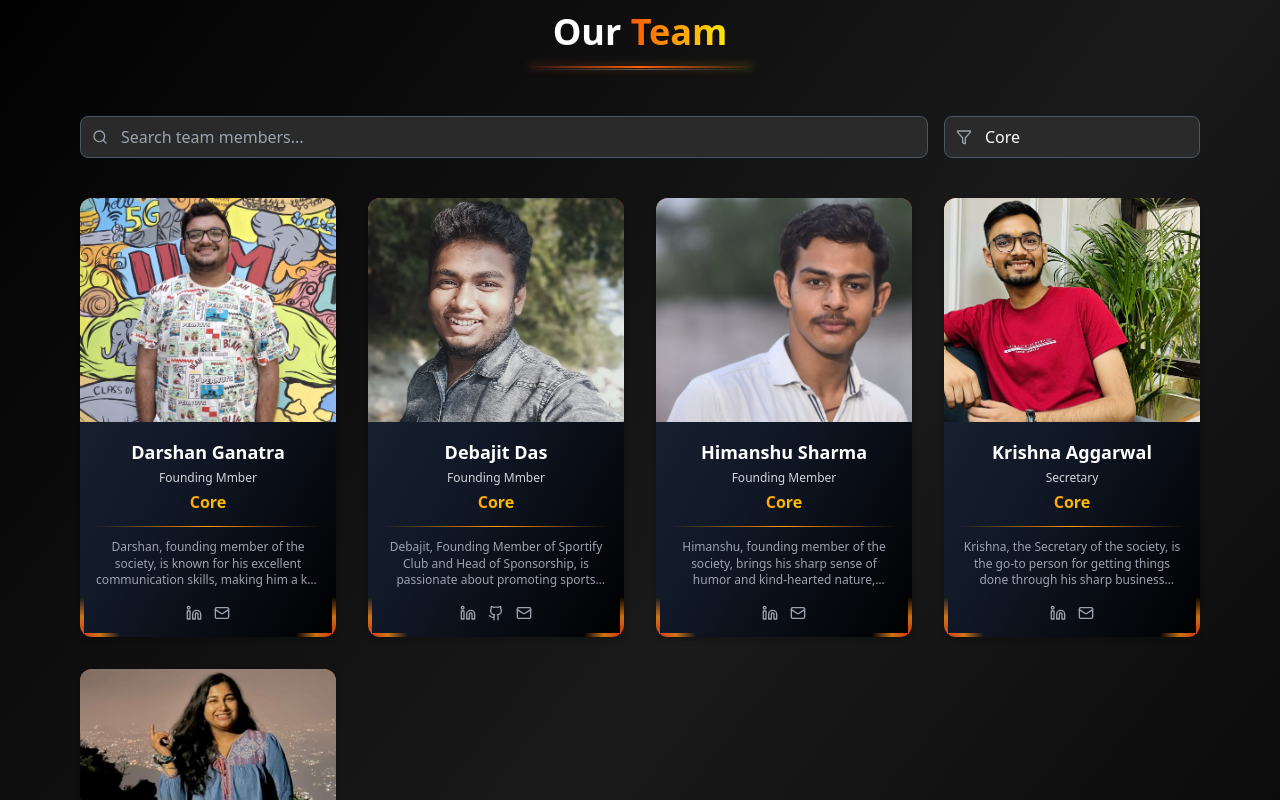
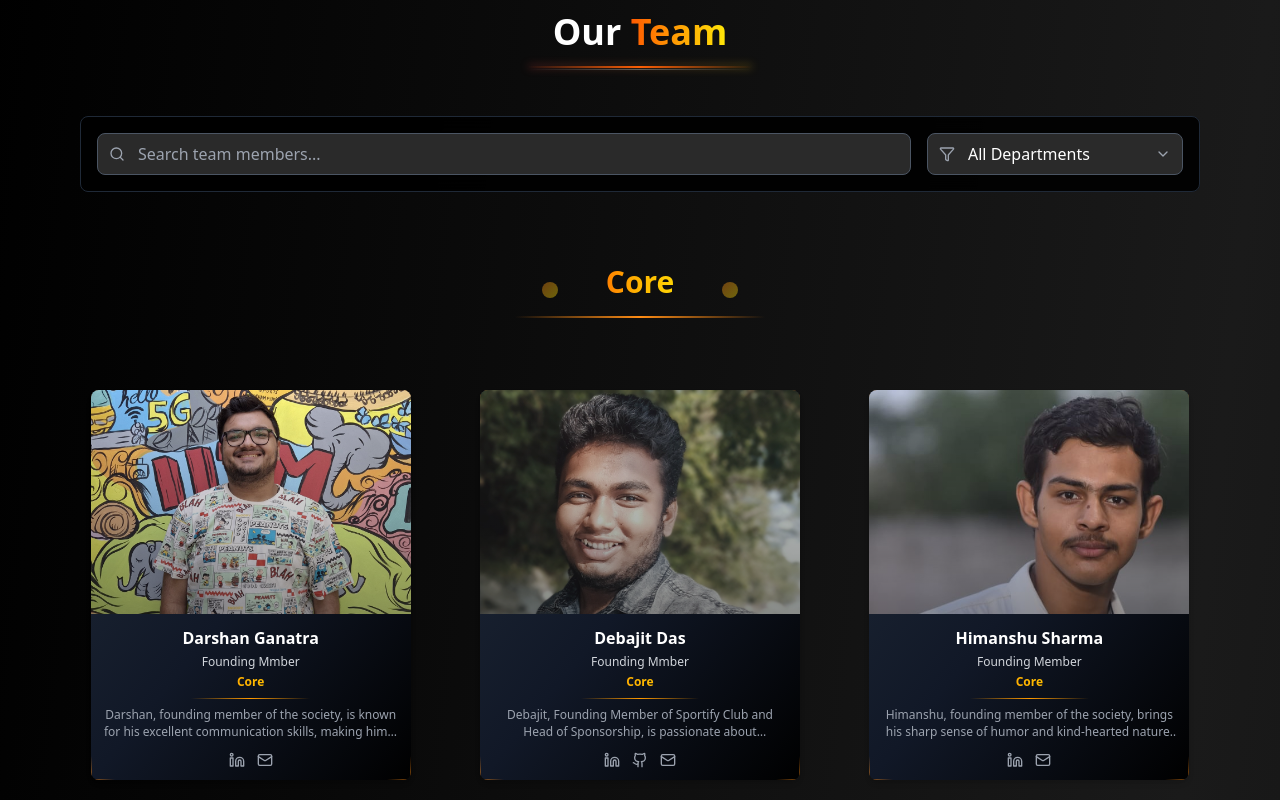
Before and after one commit to AaryanPanda/The_Sportify_Society, a React (Vite) app in the folder sportify-society-site/: page /team in a window 1280 px wide. Shown: the part 100-900 px from the top of the page. Built offline with nearby package versions, Linux system fonts and the light colour scheme.

Commit message:
refactor: redesign team member cards and section headers for cleaner UI

```diff
--- /dev/null
+++ b/package.json
@@ -0,0 +1,6 @@
+{
+  "dependencies": {
+    "framer-motion": "^12.9.4",
+    "lucide-react": "^0.507.0"
+  }
+}
--- a/sportify-society-site/src/components/teamMembers.jsx
+++ b/sportify-society-site/src/components/teamMembers.jsx
@@ -1,48 +1,153 @@
-import { useState } from "react";
+import { useState, useEffect } from "react";
 import { teamMembers } from "../lib/data";
-import { Github, Linkedin, Mail, Filter, Search } from "lucide-react";
+import { Github, Linkedin, Mail, Filter, Search, ChevronDown } from "lucide-react";
+import { motion, AnimatePresence } from "framer-motion";
 
 export default function TeamMembers() {
   const [searchQuery, setSearchQuery] = useState("");
-  const [categoryFilter, setCategoryFilter] = useState("Core");
+  const [categoryFilter, setCategoryFilter] = useState("all");
+  const [visibleSection, setVisibleSection] = useState(null);
 
-
-  // Get unique categories
-  const categories = [
-    "all",
-    ...Array.from(
-      new Set(
-        teamMembers
-          .map((member) => member.category?.trim())
-          .filter(Boolean)
-          .map(
-            (cat) => cat.charAt(0).toUpperCase() + cat.slice(1).toLowerCase()
-          )
-      )
-    ),
+  // Define category order
+  const categoryOrder = [
+    "Core",
+    "Event Management",
+    "Graphic Design",
+    "Web-Ops",
+    "PR & Outreach",
+    "Sponsorship",
+    "Research & Publication",
+    "Content & Documentation",
+    "Social Media"
   ];
 
-  // Filtered team members
-  const filteredMembers = teamMembers.filter((member) => {
-    const matchesSearch =
-      member.name.toLowerCase().includes(searchQuery.toLowerCase()) ||
-      member.category.toLowerCase().includes(searchQuery.toLowerCase());
-
-    const normalizedCategory =
-      member.category &&
-      member.category.charAt(0).toUpperCase() +
-        member.category.slice(1).toLowerCase();
-
-    const matchesCategory =
-      categoryFilter === "all" || normalizedCategory === categoryFilter;
-
-    return matchesSearch && matchesCategory;
+  // Create a mapping for original-case categories
+  const categoryMapping = {};
+  categoryOrder.forEach(category => {
+    // Create a normalized key (lowercase) to map to the original casing
+    categoryMapping[category.toLowerCase()] = category;
   });
 
+  // Get unique categories with members count
+  const categoriesWithCounts = Object.entries(
+    teamMembers.reduce((acc, member) => {
+      // Normalize for lookup
+      const normalizedCategory = member.category && member.category.toLowerCase();
+
+      // Use the original casing from the categoryOrder if available
+      const displayCategory = categoryMapping[normalizedCategory] ||
+        (member.category &&
+         member.category.charAt(0).toUpperCase() +
+         member.category.slice(1).toLowerCase());
+
+      if (!acc[displayCategory]) {
+        acc[displayCategory] = 0;
+      }
+      acc[displayCategory]++;
+      return acc;
+    }, {})
+  );
+
+  // Get array of categories for select dropdown
+  const categories = [
+    { name: "all", label: "All Departments" },
+    ...categoriesWithCounts.map(([category, count]) => ({
+      name: category,
+      label: `${category} (${count})`,
+    })),
+  ];
+
+  // Group team members by category using the proper casing
+  const membersByCategory = teamMembers.reduce((acc, member) => {
+    // Normalize for lookup
+    const normalizedCategory = member.category && member.category.toLowerCase();
+
+    // Use the original casing from the categoryOrder if available
+    const displayCategory = categoryMapping[normalizedCategory] ||
+      (member.category &&
+       member.category.charAt(0).toUpperCase() +
+       member.category.slice(1).toLowerCase());
+
+    if (!acc[displayCategory]) {
+      acc[displayCategory] = [];
+    }
+
+    // Only include members that match search query
+    if (
+      searchQuery === "" ||
+      member.name.toLowerCase().includes(searchQuery.toLowerCase()) ||
+      member.position.toLowerCase().includes(searchQuery.toLowerCase())
+    ) {
+      acc[displayCategory].push(member);
+    }
+
+    return acc;
+  }, {});
+
+  // Sort categories according to specified order
+  const sortedCategories = Object.keys(membersByCategory).sort((a, b) => {
+    const indexA = categoryOrder.indexOf(a);
+    const indexB = categoryOrder.indexOf(b);
+
+    // If both categories are in our ordered list, sort by that order
+    if (indexA !== -1 && indexB !== -1) {
+      return indexA - indexB;
+    }
+
+    // If only one category is in our list, prioritize it
+    if (indexA !== -1) return -1;
+    if (indexB !== -1) return 1;
+
+    // For any categories not in our ordered list, sort alphabetically
+    return a.localeCompare(b);
+  });
+
+  // Effect to handle intersection observer for animations
+  useEffect(() => {
+    const observer = new IntersectionObserver(
+      (entries) => {
+        entries.forEach((entry) => {
+          if (entry.isIntersecting) {
+            setVisibleSection(entry.target.dataset.category);
+
+            // Add subtle animation when section becomes visible
+            const section = entry.target;
+            section.style.transition = "opacity 0.5s ease-out";
+            section.style.opacity = "1";
+          }
+        });
+      },
+      { threshold: 0.2, rootMargin: "-50px 0px" }
+    );
+
+    document.querySelectorAll(".category-section").forEach((section) => {
+      // Reset opacity before observing
+      section.style.opacity = "0.92";
+      observer.observe(section);
+    });
+
+    return () => observer.disconnect();
+  }, [categoryFilter, searchQuery]);
+
+  // Check if we have any results after filtering
+  const hasResults = Object.values(membersByCategory).some(
+    (members) => members.length > 0
+  );
+
   return (
-    <div className="w-full">
+    <motion.div
+      className="w-full"
+      initial={{ opacity: 0 }}
+      animate={{ opacity: 1 }}
+      transition={{ duration: 0.5 }}
+    >
       {/* Search + Filter */}
-      <div className="flex flex-col md:flex-row gap-4 mb-10">
+      <motion.div
+        className="flex flex-col md:flex-row gap-4 mb-10 sticky top-0 z-10 bg-black bg-opacity-90 backdrop-blur-md p-4 rounded-lg border border-gray-800"
+        initial={{ y: -20, opacity: 0 }}
+        animate={{ y: 0, opacity: 1 }}
+        transition={{ delay: 0.2, ease: "easeOut" }}
+      >
         {/* Search */}
         <div className="relative flex-1">
           <Search className="absolute left-3 top-1/2 transform -translate-y-1/2 h-4 w-4 text-gray-400" />
@@ -65,109 +170,264 @@ export default function TeamMembers() {
               className="w-full appearance-none pl-10 pr-8 py-2 rounded-lg bg-[#2a2a2a] text-white border border-gray-600 focus:outline-none focus:ring-2 focus:ring-[#ff8a00]"
             >
               {categories.map((cat) => (
-          <option key={cat} value={cat}>
-            {cat === "all" ? "All Departments" : cat}
+                <option key={cat.name} value={cat.name}>
+                  {cat.label}
                 </option>
               ))}
             </select>
+            <ChevronDown className="absolute right-3 top-1/2 transform -translate-y-1/2 h-4 w-4 text-gray-400 pointer-events-none" />
           </div>
         </div>
+      </motion.div>
+
+      {/* No Results Message */}
+      {!hasResults && (
+        <motion.div
+          initial={{ opacity: 0, y: 20 }}
+          animate={{ opacity: 1, y: 0 }}
+          className="text-center p-20 bg-gray-900 bg-opacity-50 rounded-xl"
+        >
+          <h3 className="text-xl font-bold text-gray-300 mb-2">No team members found</h3>
+          <p className="text-gray-400">Try adjusting your search criteria</p>
+        </motion.div>
+      )}
+
+      <AnimatePresence>
+        {/* Members List by Category */}
+        {(categoryFilter === "all" ? sortedCategories : [categoryFilter])
+          .filter(category => membersByCategory[category]?.length > 0)
+          .map((category, idx) => (
+            <motion.section
+              key={category}
+              className="category-section mb-28" // Increased bottom margin for better separation
+              data-category={category}
+              initial={{ opacity: 0, y: 50 }}
+              animate={{ opacity: 1, y: 0 }}
+              exit={{ opacity: 0, y: -50 }}
+              transition={{ duration: 0.6 }}
+            >
+              {/* Category Header with Improved Design */}
+              <motion.div
+                className="mb-12 relative"
+                initial={{ opacity: 0 }}
+                animate={{ opacity: 1 }}
+                transition={{ duration: 0.8 }}
+              >
+                {/* First category doesn't need a separator */}
+                {idx !== 0 && (
+                  <motion.div
+                    className="w-full h-px bg-gradient-to-r from-transparent via-[#ff8c14] to-transparent mb-8 opacity-60"
+                    initial={{ scaleX: 0, opacity: 0 }}
+                    animate={{ scaleX: 1, opacity: 0.6 }}
+                    transition={{ delay: 0.1, duration: 1 }}
+                  />
+                )}
+
+                <div className="flex flex-col items-center justify-center py-6 px-4 relative">
+                  {/* Title container with cleaner design */}
+                  <div className="relative flex flex-col items-center">
+                    {/* Subtle decorative elements */}
+                    <motion.div
+                      className="absolute -left-10 top-1/2 w-4 h-4 rounded-full bg-gradient-to-br from-[#ff8c14] to-[#ffe808] opacity-40"
+                      initial={{ scale: 0 }}
+                      animate={{ scale: 1 }}
+                      transition={{ delay: 0.3, duration: 0.5 }}
+                    />
+
+                    <motion.div
+                      className="absolute -right-10 top-1/2 w-4 h-4 rounded-full bg-gradient-to-br from-[#ff8c14] to-[#ffe808] opacity-40"
+                      initial={{ scale: 0 }}
+                      animate={{ scale: 1 }}
+                      transition={{ delay: 0.5, duration: 0.5 }}
+                    />
+
+                    {/* Category name - elegant and minimal */}
+                    <motion.h2
+                      className="text-3xl font-bold text-transparent bg-clip-text bg-gradient-to-r from-[#ff5a00] via-[#ffb700] to-[#ffe808] px-6 py-2 relative z-10"
+                      initial={{ y: 20, opacity: 0 }}
+                      animate={{ y: 0, opacity: 1 }}
+                      transition={{ delay: 0.2, duration: 0.6 }}
+                    >
+                      {category}
+                    </motion.h2>
                   </div>
 
+                  {/* Decorative line below text */}
+                  <motion.div
+                    className="mt-2 h-[2px] bg-gradient-to-r from-transparent via-[#ff8c14] to-transparent"
+                    initial={{ width: 0 }}
+                    animate={{ width: "250px" }}
+                    transition={{ delay: 0.5, duration: 0.8 }}
+                  />
+                </div>
+              </motion.div>
 
-      {/* Members List */}
-      {filteredMembers.length === 0 ? (
-        <p className="text-center text-gray-400 py-10">
-          No team members found.
-        </p>
-      ) : (
-        <div className="grid grid-cols-1 sm:grid-cols-2 lg:grid-cols-3 xl:grid-cols-4 gap-8">
-          {filteredMembers.map((member, index) => (
-            <div
+              {/* Team Members Grid - Updated with more spacing */}
+              <motion.div
+                className="grid grid-cols-1 sm:grid-cols-2 lg:grid-cols-3 gap-12" // Increased gap for more spacing
+                initial={{ opacity: 0 }}
+                animate={{ opacity: 1 }}
+                transition={{ staggerChildren: 0.1, delayChildren: 0.2 }}
+              >
+                {membersByCategory[category].map((member, index) => (
+                  <TeamMemberCard
                     key={member.id}
-              className="relative bg-gradient-to-br from-gray-800 via-gray-900 to-black rounded-xl overflow-hidden shadow-md scroll-reveal transform transition-transform duration-300 hover:shadow-lg"
-              style={{ transitionDelay: `${index * 100}ms` }}
+                    member={{
+                      ...member,
+                      // Apply the correct case for the category on the member card
+                      category: categoryMapping[member.category?.toLowerCase()] || member.category
+                    }}
+                    index={index}
+                  />
+                ))}
+              </motion.div>
+            </motion.section>
+          ))}
+      </AnimatePresence>
+    </motion.div>
+  );
+}
+
+// Team Member Card Component - Reduced size with subtle hover effect
+function TeamMemberCard({ member, index }) {
+  return (
+    <motion.div
+      initial={{ opacity: 0, y: 30 }}
+      whileInView={{ opacity: 1, y: 0 }}
+      viewport={{ once: true, margin: "-50px" }}
+      transition={{
+        duration: 0.6,
+        delay: index * 0.1,
+        ease: [0.25, 0.1, 0.25, 1], // Custom easing for smoother animation
+      }}
+      whileHover={{
+        boxShadow: "0 4px 15px -2px rgba(255, 138, 0, 0.15)",
+        transition: { duration: 0.3, ease: "easeOut" }
+      }}
+      className="relative bg-gradient-to-br from-gray-800 via-gray-900 to-black rounded-lg overflow-hidden shadow-md max-w-xs mx-auto w-full"
     >
-              {/* Flame Corner Borders */}
-              <div className="absolute top-0 left-0 w-10 h-10 overflow-hidden">
-                <div className="absolute w-1 h-10 bg-gradient-to-b from-[#ff3c14] via-[#ff8c14] to-transparent opacity-80"></div>
-                <div className="absolute w-10 h-1 bg-gradient-to-r from-[#ff3c14] via-[#ff8c14] to-transparent opacity-80"></div>
+      {/* Subtle corner accents */}
+      <div className="absolute top-0 left-0 w-6 h-6 overflow-hidden">
+        <div className="absolute w-px h-6 bg-gradient-to-b from-[#ff8c14] to-transparent opacity-60"></div>
+        <div className="absolute w-6 h-px bg-gradient-to-r from-[#ff8c14] to-transparent opacity-60"></div>
       </div>
-              <div className="absolute top-0 right-0 w-10 h-10 overflow-hidden">
-                <div className="absolute right-0 w-1 h-10 bg-gradient-to-b from-[#ff3c14] via-[#ff8c14] to-transparent opacity-80"></div>
-                <div className="absolute w-10 h-1 bg-gradient-to-r from-transparent via-[#ff8c14] to-[#ff3c14] opacity-80"></div>
+      <div className="absolute top-0 right-0 w-6 h-6 overflow-hidden">
+        <div className="absolute right-0 w-px h-6 bg-gradient-to-b from-[#ff8c14] to-transparent opacity-60"></div>
+        <div className="absolute w-6 h-px bg-gradient-to-r from-transparent to-[#ff8c14] opacity-60"></div>
       </div>
-              <div className="absolute bottom-0 left-0 w-10 h-10 overflow-hidden">
-                <div className="absolute bottom-0 w-1 h-10 bg-gradient-to-t from-[#ff3c14] via-[#ff8c14] to-transparent opacity-80"></div>
-                <div className="absolute bottom-0 w-10 h-1 bg-gradient-to-r from-[#ff3c14] via-[#ff8c14] to-transparent opacity-80"></div>
+      <div className="absolute bottom-0 left-0 w-6 h-6 overflow-hidden">
+        <div className="absolute bottom-0 w-px h-6 bg-gradient-to-t from-[#ff8c14] to-transparent opacity-60"></div>
+        <div className="absolute bottom-0 w-6 h-px bg-gradient-to-r from-[#ff8c14] to-transparent opacity-60"></div>
       </div>
-              <div className="absolute bottom-0 right-0 w-10 h-10 overflow-hidden">
-                <div className="absolute bottom-0 right-0 w-1 h-10 bg-gradient-to-t from-[#ff3c14] via-[#ff8c14] to-transparent opacity-80"></div>
-                <div className="absolute bottom-0 w-10 h-1 bg-gradient-to-r from-transparent via-[#ff8c14] to-[#ff3c14] opacity-80"></div>
+      <div className="absolute bottom-0 right-0 w-6 h-6 overflow-hidden">
+        <div className="absolute bottom-0 right-0 w-px h-6 bg-gradient-to-t from-[#ff8c14] to-transparent opacity-60"></div>
+        <div className="absolute bottom-0 w-6 h-px bg-gradient-to-r from-transparent to-[#ff8c14] opacity-60"></div>
       </div>
 
-              {/* Image */}
-              <div className="h-56 relative">
-                <img
+      {/* Mild hover effect - subtle highlight instead of glow */}
+      <motion.div
+        className="absolute inset-0 bg-gradient-to-t from-[#ff8c14] to-transparent opacity-0 z-10 pointer-events-none"
+        initial={{ opacity: 0 }}
+        whileHover={{ opacity: 0.05 }}
+        transition={{ duration: 0.3 }}
+      />
+
+      {/* Image - Reduced height */}
+      <div className="h-56 relative overflow-hidden">
+        <motion.img
           src={member.image || "/placeholder.svg"}
           alt={member.name}
-                  className="object-cover object-top w-full h-full transition-all duration-300"
+          className="object-cover object-top w-full h-full"
+          transition={{ duration: 0.3 }}
         />
+        <div className="absolute inset-0 bg-gradient-to-t from-black to-transparent opacity-40" />
       </div>
 
-              {/* Content */}
-              <div className="p-4 text-center">
-                <h3 className="text-lg font-semibold mb-1 text-white">
+      {/* Content - More compact */}
+      <div className="p-3 text-center">
+        <motion.h3
+          initial={{ y: 8, opacity: 0 }}
+          whileInView={{ y: 0, opacity: 1 }}
+          viewport={{ once: true }}
+          transition={{ delay: 0.1, duration: 0.5 }}
+          className="text-base font-semibold mb-1 text-white"
+        >
           {member.name}
-                </h3>
-                <div className="flex flex-col gap-1 mb-3">
+        </motion.h3>
+
+        <motion.div
+          initial={{ y: 8, opacity: 0 }}
+          whileInView={{ y: 0, opacity: 1 }}
+          viewport={{ once: true }}
+          transition={{ delay: 0.2 }}
+          className="flex flex-col gap-1 mb-2"
+        >
           <p className="text-gray-300 text-xs font-medium">
             {member.position}
           </p>
-                  <p className="capitalize text-s font-bold text-transparent bg-clip-text bg-gradient-to-r from-[#ff5a00] via-[#ffb700] to-[#ffe808]">
+          <p className="text-xs font-bold text-transparent bg-clip-text bg-gradient-to-r from-[#ff5a00] via-[#ffb700] to-[#ffe808]">
             {member.category}
           </p>
-                </div>
-                <div className="w-30 h-px mx-auto bg-gradient-to-r from-transparent via-[#ff9a00] to-transparent mb-3"></div>
-                <p className="text-gray-400 text-xs leading-snug mb-4 line-clamp-3">
+        </motion.div>
+
+        <motion.div
+          initial={{ width: "0%" }}
+          whileInView={{ width: "40%" }}
+          viewport={{ once: true }}
+          transition={{ delay: 0.3, duration: 0.8 }}
+          className="h-px mx-auto bg-gradient-to-r from-transparent via-[#ff9a00] to-transparent mb-2"
+        />
+
+        <motion.p
+          initial={{ y: 8, opacity: 0 }}
+          whileInView={{ y: 0, opacity: 1 }}
+          viewport={{ once: true }}
+          transition={{ delay: 0.4 }}
+          className="text-gray-400 text-xs leading-snug mb-3 line-clamp-2"
+        >
           {member.bio}
-                </p>
+        </motion.p>
 
-                <div className="flex justify-center space-x-3">
+        <motion.div
+          initial={{ y: 8, opacity: 0 }}
+          whileInView={{ y: 0, opacity: 1 }}
+          viewport={{ once: true }}
+          transition={{ delay: 0.5 }}
+          className="flex justify-center space-x-3"
+        >
           {member.linkedin && (
-                    <a
+            <motion.a
               href={member.linkedin}
               target="_blank"
               rel="noopener noreferrer"
               className="text-gray-400 hover:text-[#ff9a00] transition-colors duration-200"
+              whileHover={{ scale: 1.1 }}
             >
               <Linkedin className="h-4 w-4" />
-                    </a>
+            </motion.a>
           )}
           {member.github && (
-                    <a
+            <motion.a
               href={member.github}
               target="_blank"
               rel="noopener noreferrer"
               className="text-gray-400 hover:text-[#ff9a00] transition-colors duration-200"
+              whileHover={{ scale: 1.1 }}
             >
               <Github className="h-4 w-4" />
-                    </a>
+            </motion.a>
           )}
           {member.email && (
-                    <a
+            <motion.a
               href={`mailto:${member.email}`}
               className="text-gray-400 hover:text-[#ff9a00] transition-colors duration-200"
+              whileHover={{ scale: 1.1 }}
             >
               <Mail className="h-4 w-4" />
-                    </a>
+            </motion.a>
           )}
+        </motion.div>
       </div>
-              </div>
-            </div>
-          ))}
-        </div>
-      )}
-    </div>
+    </motion.div>
   );
 }
```
Also changed, not shown: 1 other file (tests, documents, lock files or other folders). Lines whose indentation alone changed are shown as unchanged.
